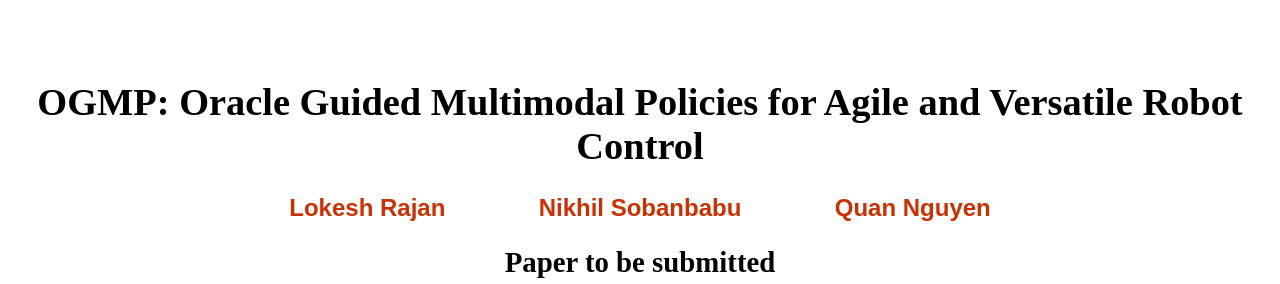
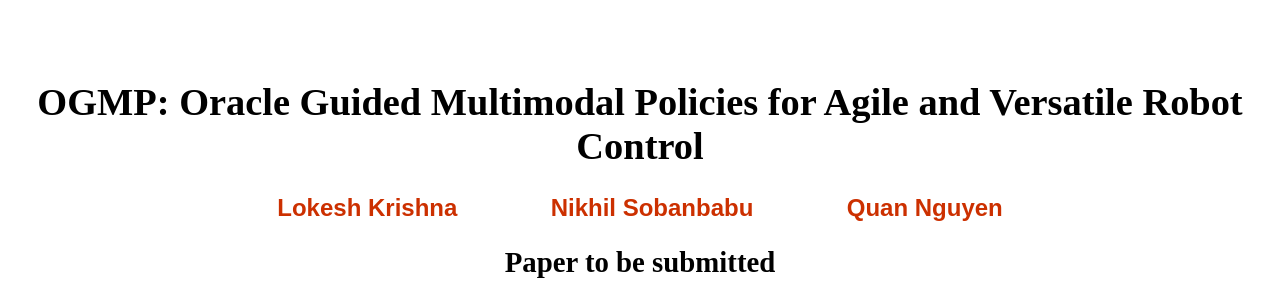
Before and after one commit to OG-MPs/OG-MPs.github.io, a plain HTML site: page index.html in a window 1280 px wide. Shown: the top 284 px of the page. Drawn offline with Linux system fonts and the light colour scheme.

Commit message:
lokesh name changed

```diff
--- a/index.html
+++ b/index.html
@@ -11,7 +11,7 @@
     <div class = "head">
         <h1>OGMP: Oracle Guided Multimodal Policies for
             Agile and Versatile Robot Control</h1>
-        <h2 class="authors"><a href="https://lok-i.github.io/website/">Lokesh Rajan</a>
+        <h2 class="authors"><a href="https://lok-i.github.io/website/">Lokesh Krishna</a>
             &nbsp;&nbsp;&nbsp;&nbsp;&nbsp;&nbsp;&nbsp;&nbsp;&nbsp;&nbsp;&nbsp;&nbsp;
             <a href="https://nike353.github.io/">Nikhil Sobanbabu</a>
             &nbsp;&nbsp;&nbsp;&nbsp;&nbsp;&nbsp;&nbsp;&nbsp;&nbsp;&nbsp;&nbsp;&nbsp;
```
